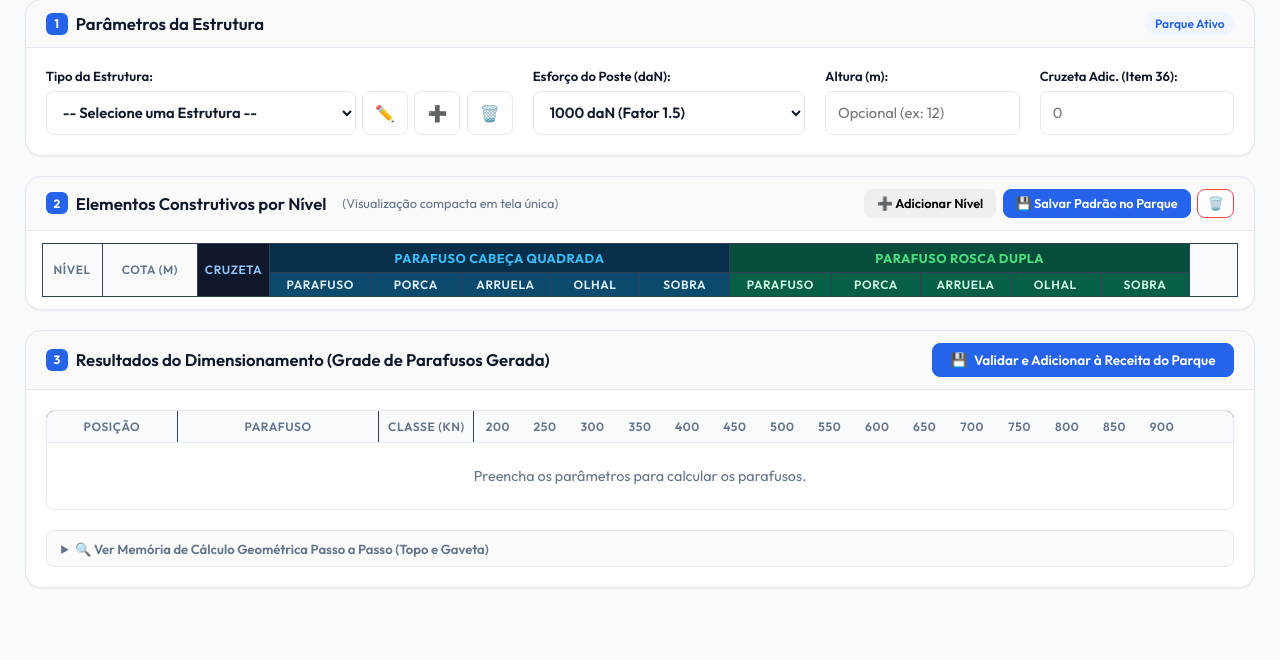
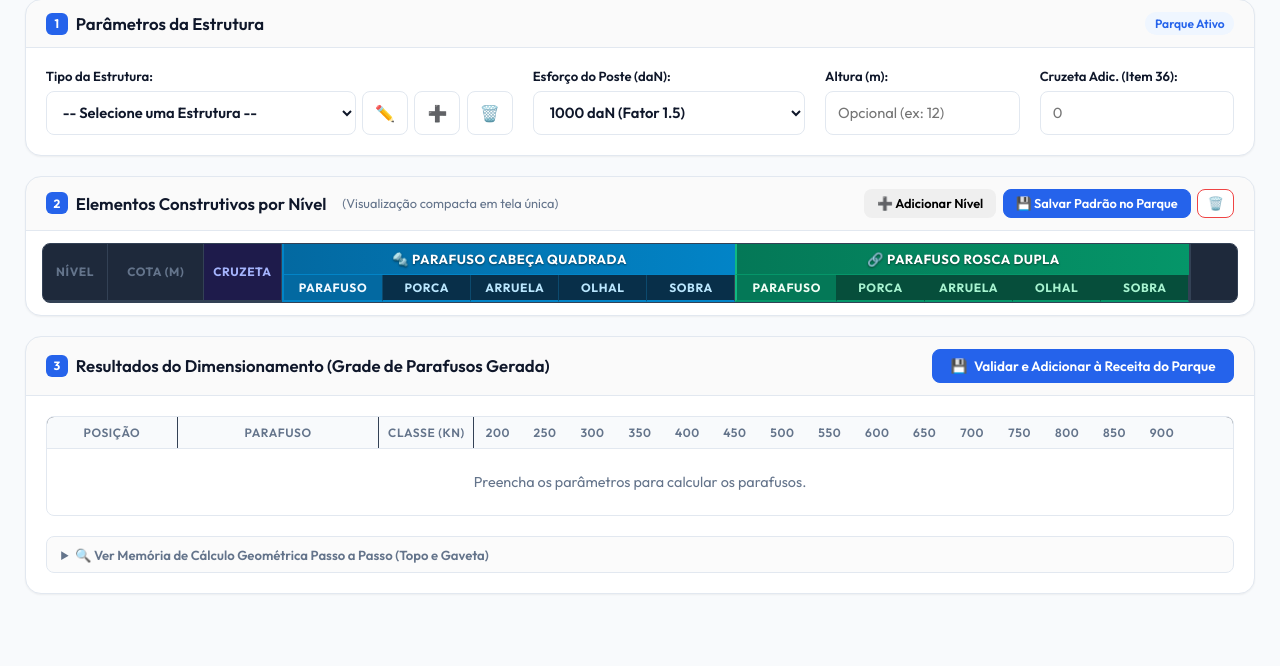
Before and after one commit to viniciusars/Listas-online, a Python web app: template templates/dimensionar_parafusos.html in a window 1280 px wide. Shown: the part 222-888 px from the top of the page. Before the commit the page ends 811 px from the top, so only its background shows below. Run offline with Jinja, Linux system fonts and the light colour scheme; the template is opened without the code that fills it, so the values that code supplies are empty.

Commit message:
style(parafusos): aprimorar diferenciacao visual entre blocos de ferragens na tabela de niveis

```diff
--- a/templates/dimensionar_parafusos.html
+++ b/templates/dimensionar_parafusos.html
@@ -146,53 +146,53 @@ main {
       </div>
     </div>
 
-    <!-- Tabela Compacta sem Rolagem Horizontal -->
+    <!-- Tabela Compacta com Forte Diferenciação Visual entre Zonas -->
     <div style="padding: 0.75rem 1rem; width: 100%; box-sizing: border-box;">
-      <table id="tabela-grid-niveis" style="width: 100%; border-collapse: collapse; text-align: center; font-size: 0.8rem; table-layout: fixed;">
+      <table id="tabela-grid-niveis" class="grid-table" style="width: 100%; border-collapse: separate; border-spacing: 0; text-align: center; font-size: 0.8rem; table-layout: fixed; border: 1.5px solid #334155; border-radius: 8px; overflow: hidden;">
         <colgroup>
-          <col style="width: 5%;">    <!-- Nível -->
-          <col style="width: 8%;">    <!-- Cota (m) -->
-          <col style="width: 6%;">    <!-- Cruzeta -->
-          <!-- Cabeça Quadrada (5 colunas = 38.5%) -->
-          <col style="width: 8.5%;">  <!-- Parafuso -->
-          <col style="width: 7.5%;">  <!-- Porca -->
-          <col style="width: 7.5%;">  <!-- Arruela -->
-          <col style="width: 7.5%;">  <!-- Olhal -->
-          <col style="width: 7.5%;">  <!-- Sobra -->
-          <!-- Rosca Dupla (5 colunas = 38.5%) -->
-          <col style="width: 8.5%;">  <!-- Parafuso -->
-          <col style="width: 7.5%;">  <!-- Porca -->
-          <col style="width: 7.5%;">  <!-- Arruela -->
-          <col style="width: 7.5%;">  <!-- Olhal -->
-          <col style="width: 7.5%;">  <!-- Sobra -->
-          <col style="width: 4%;">    <!-- Ações -->
+          <col style="width: 5.5%;">   <!-- Nível -->
+          <col style="width: 8%;">     <!-- Cota (m) -->
+          <col style="width: 6.5%;">   <!-- Cruzeta -->
+          <!-- Cabeça Quadrada (5 colunas = 38%) -->
+          <col style="width: 8.5%;">   <!-- Parafuso -->
+          <col style="width: 7.375%;"> <!-- Porca -->
+          <col style="width: 7.375%;"> <!-- Arruela -->
+          <col style="width: 7.375%;"> <!-- Olhal -->
+          <col style="width: 7.375%;"> <!-- Sobra -->
+          <!-- Rosca Dupla (5 colunas = 38%) -->
+          <col style="width: 8.5%;">   <!-- Parafuso -->
+          <col style="width: 7.375%;"> <!-- Porca -->
+          <col style="width: 7.375%;"> <!-- Arruela -->
+          <col style="width: 7.375%;"> <!-- Olhal -->
+          <col style="width: 7.375%;"> <!-- Sobra -->
+          <col style="width: 4%;">     <!-- Ações -->
         </colgroup>
         <thead>
-          <tr style="background: #1e293b; color: #f8fafc; text-align: center;">
-            <th rowspan="2" style="border: 1px solid #334155; padding: 6px 2px; text-align: center; vertical-align: middle;">NÍVEL</th>
-            <th rowspan="2" style="border: 1px solid #334155; padding: 6px 2px; text-align: center; vertical-align: middle;">COTA (M)</th>
-            <th rowspan="2" style="border: 1px solid #334155; padding: 6px 2px; text-align: center; vertical-align: middle; background: #0f172a; color: #93c5fd;">CRUZETA</th>
-            <th colspan="5" style="border: 1px solid #334155; padding: 6px; text-align: center; background: #082f49; color: #38bdf8; font-weight: 700; font-size: 0.8rem; letter-spacing: 0.5px;">
-              PARAFUSO CABEÇA QUADRADA
+          <tr style="background: #0f172a; color: #f8fafc; text-align: center;">
+            <th rowspan="2" style="border-bottom: 2px solid #334155; border-right: 1px solid #334155; padding: 7px 2px; text-align: center; vertical-align: middle; background: #1e293b; font-weight: 700;">NÍVEL</th>
+            <th rowspan="2" style="border-bottom: 2px solid #334155; border-right: 1px solid #334155; padding: 7px 2px; text-align: center; vertical-align: middle; background: #1e293b; font-weight: 700;">COTA (M)</th>
+            <th rowspan="2" style="border-bottom: 2px solid #334155; border-right: 1px solid #334155; padding: 7px 2px; text-align: center; vertical-align: middle; background: #1e1b4b; color: #a5b4fc; font-weight: 700;">CRUZETA</th>
+            <th colspan="5" style="border-left: 2.5px solid #0284c7; border-bottom: 1px solid #0284c7; padding: 7px 6px; text-align: center; background: linear-gradient(90deg, #0369a1, #0284c7); color: #ffffff; font-weight: 800; font-size: 0.82rem; letter-spacing: 0.5px; text-shadow: 0 1px 2px rgba(0,0,0,0.5);">
+              🔩 PARAFUSO CABEÇA QUADRADA
             </th>
-            <th colspan="5" style="border: 1px solid #334155; padding: 6px; text-align: center; background: #064e3b; color: #4ade80; font-weight: 700; font-size: 0.8rem; letter-spacing: 0.5px;">
-              PARAFUSO ROSCA DUPLA
+            <th colspan="5" style="border-left: 2.5px solid #10b981; border-bottom: 1px solid #059669; padding: 7px 6px; text-align: center; background: linear-gradient(90deg, #047857, #059669); color: #ffffff; font-weight: 800; font-size: 0.82rem; letter-spacing: 0.5px; text-shadow: 0 1px 2px rgba(0,0,0,0.5);">
+              🔗 PARAFUSO ROSCA DUPLA
             </th>
-            <th rowspan="2" style="border: 1px solid #334155; padding: 6px 2px; text-align: center; vertical-align: middle;"></th>
+            <th rowspan="2" style="border-left: 2px solid #334155; border-bottom: 2px solid #334155; padding: 7px 2px; text-align: center; vertical-align: middle; background: #1e293b;"></th>
           </tr>
-          <tr style="background: #0f172a; color: #94a3b8; font-size: 0.7rem; text-align: center;">
+          <tr style="background: #0f172a; color: #94a3b8; font-size: 0.72rem; text-align: center;">
             <!-- Cabeça Quadrada -->
-            <th style="border: 1px solid #334155; padding: 4px 1px; text-align: center; background: #0c4a6e; color: #e0f2fe;">PARAFUSO</th>
-            <th style="border: 1px solid #334155; padding: 4px 1px; text-align: center; background: #0c4a6e; color: #e0f2fe;">PORCA</th>
-            <th style="border: 1px solid #334155; padding: 4px 1px; text-align: center; background: #0c4a6e; color: #e0f2fe;">ARRUELA</th>
-            <th style="border: 1px solid #334155; padding: 4px 1px; text-align: center; background: #0c4a6e; color: #e0f2fe;">OLHAL</th>
-            <th style="border: 1px solid #334155; padding: 4px 1px; text-align: center; background: #0c4a6e; color: #e0f2fe;">SOBRA</th>
+            <th style="border-left: 2.5px solid #0284c7; border-bottom: 2px solid #0284c7; border-right: 1px solid #0c4a6e; padding: 5px 1px; text-align: center; background: #0369a1; color: #f0f9ff; font-weight: 800;">PARAFUSO</th>
+            <th style="border-bottom: 2px solid #0284c7; border-right: 1px solid #0c4a6e; padding: 5px 1px; text-align: center; background: #082f49; color: #bae6fd; font-weight: 700;">PORCA</th>
+            <th style="border-bottom: 2px solid #0284c7; border-right: 1px solid #0c4a6e; padding: 5px 1px; text-align: center; background: #082f49; color: #bae6fd; font-weight: 700;">ARRUELA</th>
+            <th style="border-bottom: 2px solid #0284c7; border-right: 1px solid #0c4a6e; padding: 5px 1px; text-align: center; background: #082f49; color: #bae6fd; font-weight: 700;">OLHAL</th>
+            <th style="border-bottom: 2px solid #0284c7; border-right: 1px solid #334155; padding: 5px 1px; text-align: center; background: #082f49; color: #bae6fd; font-weight: 700;">SOBRA</th>
             <!-- Rosca Dupla -->
-            <th style="border: 1px solid #334155; padding: 4px 1px; text-align: center; background: #065f46; color: #d1fae5;">PARAFUSO</th>
-            <th style="border: 1px solid #334155; padding: 4px 1px; text-align: center; background: #065f46; color: #d1fae5;">PORCA</th>
-            <th style="border: 1px solid #334155; padding: 4px 1px; text-align: center; background: #065f46; color: #d1fae5;">ARRUELA</th>
-            <th style="border: 1px solid #334155; padding: 4px 1px; text-align: center; background: #065f46; color: #d1fae5;">OLHAL</th>
-            <th style="border: 1px solid #334155; padding: 4px 1px; text-align: center; background: #065f46; color: #d1fae5;">SOBRA</th>
+            <th style="border-left: 2.5px solid #10b981; border-bottom: 2px solid #059669; border-right: 1px solid #064e3b; padding: 5px 1px; text-align: center; background: #047857; color: #f0fdf4; font-weight: 800;">PARAFUSO</th>
+            <th style="border-bottom: 2px solid #059669; border-right: 1px solid #064e3b; padding: 5px 1px; text-align: center; background: #064e3b; color: #a7f3d0; font-weight: 700;">PORCA</th>
+            <th style="border-bottom: 2px solid #059669; border-right: 1px solid #064e3b; padding: 5px 1px; text-align: center; background: #064e3b; color: #a7f3d0; font-weight: 700;">ARRUELA</th>
+            <th style="border-bottom: 2px solid #059669; border-right: 1px solid #064e3b; padding: 5px 1px; text-align: center; background: #064e3b; color: #a7f3d0; font-weight: 700;">OLHAL</th>
+            <th style="border-bottom: 2px solid #059669; border-right: 1px solid #334155; padding: 5px 1px; text-align: center; background: #064e3b; color: #a7f3d0; font-weight: 700;">SOBRA</th>
           </tr>
         </thead>
         <tbody id="tbody-grid-niveis">
@@ -426,34 +426,142 @@ main {
     outline: 2px solid var(--primary-light) !important;
   }
 
-  /* Células de input compactas da tabela de níveis */
-  .cell-grid-input {
+  /* Estilização Premium da Tabela de Níveis (Zonas Distintas) */
+  .grid-table {
+    border-collapse: separate !important;
+    border-spacing: 0 !important;
+  }
+
+  /* Inputs Básicos (Nível, Cota) */
+  .input-grid-basic {
     width: 100%;
     box-sizing: border-box;
-    padding: 3px 1px;
+    padding: 4px 2px;
     text-align: center;
-    border: 1px solid var(--border-color);
-    border-radius: 4px;
-    background: var(--surface-color);
+    border: 1px solid rgba(255,255,255,0.12);
+    border-radius: 5px;
+    background: rgba(15, 23, 42, 0.6);
     color: var(--text-main);
-    font-size: 0.78rem;
+    font-size: 0.82rem;
     font-weight: 600;
+    transition: all 0.15s ease;
   }
-  .cell-grid-input:focus {
-    outline: 2px solid var(--primary-color);
-    border-color: transparent;
+  .input-grid-basic:focus {
+    outline: none;
+    border-color: #94a3b8;
+    box-shadow: 0 0 0 2px rgba(148, 163, 184, 0.25);
   }
-  .cell-grid-select {
+
+  /* Input Cruzeta (Indigo) */
+  .input-grid-cruz {
     width: 100%;
     box-sizing: border-box;
-    padding: 3px 1px;
+    padding: 4px 2px;
     text-align: center;
-    border: 1px solid var(--border-color);
-    border-radius: 4px;
-    background: var(--surface-color);
-    color: var(--text-main);
-    font-size: 0.75rem;
+    border: 1px solid rgba(99, 102, 241, 0.4);
+    border-radius: 5px;
+    background: rgba(99, 102, 241, 0.12);
+    color: #a5b4fc;
+    font-size: 0.85rem;
+    font-weight: 800;
+    transition: all 0.15s ease;
+  }
+  .input-grid-cruz:focus {
+    outline: none;
+    border-color: #818cf8;
+    box-shadow: 0 0 0 2px rgba(99, 102, 241, 0.35);
+  }
+
+  /* Cabeça Quadrada - Input Principal (Parafuso) */
+  .input-grid-maq-main {
+    width: 100%;
+    box-sizing: border-box;
+    padding: 4px 2px;
+    text-align: center;
+    border: 1.5px solid #0284c7;
+    border-radius: 5px;
+    background: rgba(2, 132, 199, 0.2);
+    color: #38bdf8;
+    font-size: 0.88rem;
+    font-weight: 800;
+    transition: all 0.15s ease;
+  }
+  .input-grid-maq-main:focus {
+    outline: none;
+    border-color: #38bdf8;
+    box-shadow: 0 0 0 2px rgba(56, 189, 248, 0.4);
+    background: rgba(2, 132, 199, 0.3);
+  }
+
+  /* Cabeça Quadrada - Inputs Secundários */
+  .input-grid-maq-sub {
+    width: 100%;
+    box-sizing: border-box;
+    padding: 4px 2px;
+    text-align: center;
+    border: 1px solid rgba(2, 132, 199, 0.25);
+    border-radius: 5px;
+    background: rgba(2, 132, 199, 0.05);
+    color: #e0f2fe;
+    font-size: 0.8rem;
     font-weight: 600;
+    transition: all 0.15s ease;
+  }
+  .input-grid-maq-sub:focus {
+    outline: none;
+    border-color: #0284c7;
+    box-shadow: 0 0 0 2px rgba(2, 132, 199, 0.25);
+  }
+
+  /* Rosca Dupla - Input Principal (Parafuso) */
+  .input-grid-dup-main {
+    width: 100%;
+    box-sizing: border-box;
+    padding: 4px 2px;
+    text-align: center;
+    border: 1.5px solid #059669;
+    border-radius: 5px;
+    background: rgba(5, 150, 105, 0.2);
+    color: #4ade80;
+    font-size: 0.88rem;
+    font-weight: 800;
+    transition: all 0.15s ease;
+  }
+  .input-grid-dup-main:focus {
+    outline: none;
+    border-color: #4ade80;
+    box-shadow: 0 0 0 2px rgba(74, 222, 128, 0.4);
+    background: rgba(5, 150, 105, 0.3);
+  }
+
+  /* Rosca Dupla - Inputs Secundários */
+  .input-grid-dup-sub {
+    width: 100%;
+    box-sizing: border-box;
+    padding: 4px 2px;
+    text-align: center;
+    border: 1px solid rgba(5, 150, 105, 0.25);
+    border-radius: 5px;
+    background: rgba(5, 150, 105, 0.05);
+    color: #d1fae5;
+    font-size: 0.8rem;
+    font-weight: 600;
+    transition: all 0.15s ease;
+  }
+  .input-grid-dup-sub:focus {
+    outline: none;
+    border-color: #059669;
+    box-shadow: 0 0 0 2px rgba(5, 150, 105, 0.25);
+  }
+
+  /* Suavização de zeros e destaque de ativos */
+  .is-zero {
+    opacity: 0.4 !important;
+    font-weight: 500 !important;
+    color: #94a3b8 !important;
+  }
+  .is-active {
+    opacity: 1 !important;
   }
 
   /* Células da Grade Matricial */
@@ -478,7 +586,7 @@ main {
     text-align: center;
   }
   tr.grid-row:hover td {
-    background: rgba(59, 130, 246, 0.04);
+    background-color: rgba(255, 255, 255, 0.04) !important;
   }
   tr.matriz-row:hover td {
     background: rgba(59, 130, 246, 0.04);
@@ -628,56 +736,71 @@ function renderizarGridNiveis() {
   linhasGridAtuais.forEach((linha, idx) => {
     const tr = document.createElement('tr');
     tr.className = 'grid-row';
-    tr.style.borderBottom = '1px solid var(--border-color)';
+    tr.style.borderBottom = '1px solid #334155';
 
     const distRaw = String(linha.distancia_prog || '').toUpperCase();
     if (distRaw.includes('CH')) temCH = true;
 
+    const pm = linha.p_maquina != null ? Number(linha.p_maquina) : 0;
+    const porcam = linha.porca_m != null ? Number(linha.porca_m) : 2;
+    const arrm = linha.arruela_m != null ? Number(linha.arruela_m) : 2;
+    const olhalm = linha.olhal_m != null ? Number(linha.olhal_m) : 0;
+    const sobram = linha.sobra_m != null ? Number(linha.sobra_m) : 1;
+
+    const pd = linha.p_dupla != null ? Number(linha.p_dupla) : 0;
+    const porcad = linha.porca_d != null ? Number(linha.porca_d) : 2;
+    const arrd = linha.arruela_d != null ? Number(linha.arruela_d) : 2;
+    const olhald = linha.olhal_d != null ? Number(linha.olhal_d) : 0;
+    const sobrad = linha.sobra_d != null ? Number(linha.sobra_d) : 1;
+
     tr.innerHTML = `
-      <td style="border: 1px solid var(--border-color); padding: 3px;">
-        <input type="number" class="cell-grid-input" value="${linha.nivel}" min="1" onchange="atualizarCampoLinha(${idx}, 'nivel', this.value)">
+      <td style="border-bottom: 1px solid #334155; border-right: 1px solid #334155; padding: 4px 2px; background: rgba(30, 41, 59, 0.4);">
+        <input type="number" class="input-grid-basic" value="${linha.nivel}" min="1" onchange="atualizarCampoLinha(${idx}, 'nivel', this.value)">
       </td>
-      <td style="border: 1px solid var(--border-color); padding: 3px;">
-        <input type="text" class="cell-grid-input" value="${linha.distancia_prog}" placeholder="0.2" onchange="atualizarCampoLinha(${idx}, 'distancia_prog', this.value)">
+      <td style="border-bottom: 1px solid #334155; border-right: 1px solid #334155; padding: 4px 2px; background: rgba(30, 41, 59, 0.4);">
+        <input type="text" class="input-grid-basic" value="${linha.distancia_prog}" placeholder="0.2" onchange="atualizarCampoLinha(${idx}, 'distancia_prog', this.value)">
       </td>
-      <td style="border: 1px solid var(--border-color); padding: 3px; background: rgba(59, 130, 246, 0.04);">
-        <input type="number" class="cell-grid-input" value="${linha.cruzeta != null ? linha.cruzeta : 0}" min="0" step="1" onchange="atualizarCampoLinha(${idx}, 'cruzeta', this.value)">
+      <td style="border-bottom: 1px solid #334155; border-right: 1px solid #334155; padding: 4px 2px; background: rgba(99, 102, 241, 0.05);">
+        <input type="number" class="input-grid-cruz" value="${linha.cruzeta != null ? linha.cruzeta : 0}" min="0" step="1" onchange="atualizarCampoLinha(${idx}, 'cruzeta', this.value)">
       </td>
-      <!-- Cabeça Quadrada -->
-      <td style="border: 1px solid var(--border-color); padding: 3px; background: rgba(56, 189, 248, 0.04);">
-        <input type="number" class="cell-grid-input" style="font-weight: 700; color: #0284c7;" value="${linha.p_maquina != null ? linha.p_maquina : 0}" min="0" step="1" onchange="atualizarCampoLinha(${idx}, 'p_maquina', this.value)">
+
+      <!-- Cabeça Quadrada (Zona Azul com borda de destaque) -->
+      <td style="border-left: 2.5px solid #0284c7; border-bottom: 1px solid #334155; border-right: 1px solid rgba(2, 132, 199, 0.25); padding: 4px 2px; background: rgba(2, 132, 199, 0.1);">
+        <input type="number" class="input-grid-maq-main ${pm === 0 ? 'is-zero' : 'is-active'}" value="${pm}" min="0" step="1" onchange="atualizarCampoLinha(${idx}, 'p_maquina', this.value)">
       </td>
-      <td style="border: 1px solid var(--border-color); padding: 3px;">
-        <input type="number" class="cell-grid-input" value="${linha.porca_m != null ? linha.porca_m : 2}" min="0" step="1" onchange="atualizarCampoLinha(${idx}, 'porca_m', this.value)">
+      <td style="border-bottom: 1px solid #334155; border-right: 1px solid rgba(2, 132, 199, 0.25); padding: 4px 2px; background: rgba(2, 132, 199, 0.04);">
+        <input type="number" class="input-grid-maq-sub ${porcam === 0 ? 'is-zero' : 'is-active'}" value="${porcam}" min="0" step="1" onchange="atualizarCampoLinha(${idx}, 'porca_m', this.value)">
       </td>
-      <td style="border: 1px solid var(--border-color); padding: 3px;">
-        <input type="number" class="cell-grid-input" value="${linha.arruela_m != null ? linha.arruela_m : 2}" min="0" step="1" onchange="atualizarCampoLinha(${idx}, 'arruela_m', this.value)">
+      <td style="border-bottom: 1px solid #334155; border-right: 1px solid rgba(2, 132, 199, 0.25); padding: 4px 2px; background: rgba(2, 132, 199, 0.04);">
+        <input type="number" class="input-grid-maq-sub ${arrm === 0 ? 'is-zero' : 'is-active'}" value="${arrm}" min="0" step="1" onchange="atualizarCampoLinha(${idx}, 'arruela_m', this.value)">
       </td>
-      <td style="border: 1px solid var(--border-color); padding: 3px;">
-        <input type="number" class="cell-grid-input" value="${linha.olhal_m != null ? linha.olhal_m : 0}" min="0" step="1" onchange="atualizarCampoLinha(${idx}, 'olhal_m', this.value)">
+      <td style="border-bottom: 1px solid #334155; border-right: 1px solid rgba(2, 132, 199, 0.25); padding: 4px 2px; background: rgba(2, 132, 199, 0.04);">
+        <input type="number" class="input-grid-maq-sub ${olhalm === 0 ? 'is-zero' : 'is-active'}" value="${olhalm}" min="0" step="1" onchange="atualizarCampoLinha(${idx}, 'olhal_m', this.value)">
       </td>
-      <td style="border: 1px solid var(--border-color); padding: 3px;">
-        <input type="number" class="cell-grid-input" value="${linha.sobra_m != null ? linha.sobra_m : 1}" min="0" step="1" onchange="atualizarCampoLinha(${idx}, 'sobra_m', this.value)">
+      <td style="border-bottom: 1px solid #334155; border-right: 1px solid #334155; padding: 4px 2px; background: rgba(2, 132, 199, 0.04);">
+        <input type="number" class="input-grid-maq-sub ${sobram === 0 ? 'is-zero' : 'is-active'}" value="${sobram}" min="0" step="1" onchange="atualizarCampoLinha(${idx}, 'sobra_m', this.value)">
       </td>
-      <!-- Rosca Dupla -->
-      <td style="border: 1px solid var(--border-color); padding: 3px; background: rgba(74, 222, 128, 0.04);">
-        <input type="number" class="cell-grid-input" style="font-weight: 700; color: #16a34a;" value="${linha.p_dupla != null ? linha.p_dupla : 0}" min="0" step="1" onchange="atualizarCampoLinha(${idx}, 'p_dupla', this.value)">
+
+      <!-- Rosca Dupla (Zona Verde com borda de destaque) -->
+      <td style="border-left: 2.5px solid #10b981; border-bottom: 1px solid #334155; border-right: 1px solid rgba(5, 150, 105, 0.25); padding: 4px 2px; background: rgba(5, 150, 105, 0.1);">
+        <input type="number" class="input-grid-dup-main ${pd === 0 ? 'is-zero' : 'is-active'}" value="${pd}" min="0" step="1" onchange="atualizarCampoLinha(${idx}, 'p_dupla', this.value)">
       </td>
-      <td style="border: 1px solid var(--border-color); padding: 3px;">
-        <input type="number" class="cell-grid-input" value="${linha.porca_d != null ? linha.porca_d : 2}" min="0" step="1" onchange="atualizarCampoLinha(${idx}, 'porca_d', this.value)">
+      <td style="border-bottom: 1px solid #334155; border-right: 1px solid rgba(5, 150, 105, 0.25); padding: 4px 2px; background: rgba(5, 150, 105, 0.04);">
+        <input type="number" class="input-grid-dup-sub ${porcad === 0 ? 'is-zero' : 'is-active'}" value="${porcad}" min="0" step="1" onchange="atualizarCampoLinha(${idx}, 'porca_d', this.value)">
       </td>
-      <td style="border: 1px solid var(--border-color); padding: 3px;">
-        <input type="number" class="cell-grid-input" value="${linha.arruela_d != null ? linha.arruela_d : 2}" min="0" step="1" onchange="atualizarCampoLinha(${idx}, 'arruela_d', this.value)">
+      <td style="border-bottom: 1px solid #334155; border-right: 1px solid rgba(5, 150, 105, 0.25); padding: 4px 2px; background: rgba(5, 150, 105, 0.04);">
+        <input type="number" class="input-grid-dup-sub ${arrd === 0 ? 'is-zero' : 'is-active'}" value="${arrd}" min="0" step="1" onchange="atualizarCampoLinha(${idx}, 'arruela_d', this.value)">
       </td>
-      <td style="border: 1px solid var(--border-color); padding: 3px;">
-        <input type="number" class="cell-grid-input" value="${linha.olhal_d != null ? linha.olhal_d : 0}" min="0" step="1" onchange="atualizarCampoLinha(${idx}, 'olhal_d', this.value)">
+      <td style="border-bottom: 1px solid #334155; border-right: 1px solid rgba(5, 150, 105, 0.25); padding: 4px 2px; background: rgba(5, 150, 105, 0.04);">
+        <input type="number" class="input-grid-dup-sub ${olhald === 0 ? 'is-zero' : 'is-active'}" value="${olhald}" min="0" step="1" onchange="atualizarCampoLinha(${idx}, 'olhal_d', this.value)">
       </td>
-      <td style="border: 1px solid var(--border-color); padding: 3px;">
-        <input type="number" class="cell-grid-input" value="${linha.sobra_d != null ? linha.sobra_d : 1}" min="0" step="1" onchange="atualizarCampoLinha(${idx}, 'sobra_d', this.value)">
+      <td style="border-bottom: 1px solid #334155; border-right: 1px solid #334155; padding: 4px 2px; background: rgba(5, 150, 105, 0.04);">
+        <input type="number" class="input-grid-dup-sub ${sobrad === 0 ? 'is-zero' : 'is-active'}" value="${sobrad}" min="0" step="1" onchange="atualizarCampoLinha(${idx}, 'sobra_d', this.value)">
       </td>
+
       <!-- Ações -->
-      <td style="border: 1px solid var(--border-color); padding: 3px;">
-        <button class="btn btn-outline" style="padding: 2px 4px; font-size: 0.75rem; color: var(--danger-color); border-color: transparent;" onclick="removerLinhaGrid(${idx})" title="Remover Nível">
+      <td style="border-left: 2px solid #334155; border-bottom: 1px solid #334155; padding: 4px 2px; background: rgba(30, 41, 59, 0.4);">
+        <button class="btn btn-outline" style="padding: 2px 4px; font-size: 0.8rem; color: var(--danger-color); border-color: transparent; border-radius: 4px;" onclick="removerLinhaGrid(${idx})" title="Remover Nível">
           🗑️
         </button>
       </td>
```
